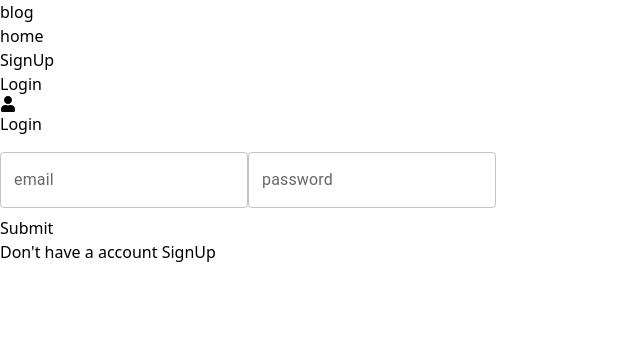
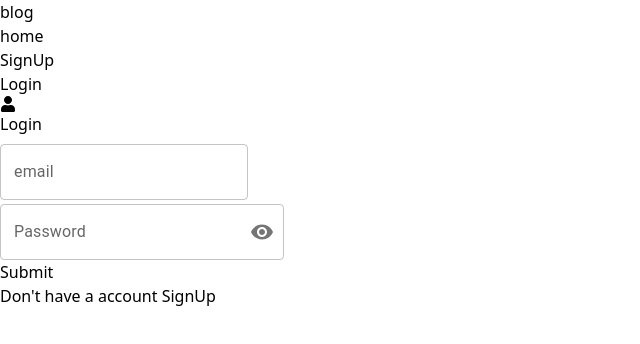
Before and after one commit to JeevanAchar/firebase-blog-app, a React (Vite) app: page /login in a window 1280 px wide. Shown: the top 344 px of the page, without its empty margins (0-640 px from the left). Built offline with nearby package versions, Linux system fonts and the light colour scheme.

Commit message:
user auth using formik and yup , login , signuo

```diff
--- a/package.json
+++ b/package.json
@@ -12,11 +12,14 @@
   "dependencies": {
     "@emotion/react": "^11.11.4",
     "@emotion/styled": "^11.11.5",
+    "@mui/icons-material": "^5.15.18",
     "@mui/material": "^5.15.18",
+    "formik": "^2.4.6",
     "react": "^18.2.0",
     "react-dom": "^18.2.0",
     "react-icons": "^5.2.1",
-    "react-router-dom": "^6.23.1"
+    "react-router-dom": "^6.23.1",
+    "yup": "^1.4.0"
   },
   "devDependencies": {
     "@types/react": "^18.2.66",
--- a/src/components/auth/Login.jsx
+++ b/src/components/auth/Login.jsx
@@ -1,17 +1,76 @@
-import { TextField } from '@mui/material';
+import { FormControl, IconButton, InputAdornment, InputLabel, OutlinedInput, TextField } from '@mui/material';
 import { Link } from 'react-router-dom';
-import React from 'react'
+import React from 'react';
+import { useFormik } from 'formik';
+import { Visibility } from '@mui/icons-material';
 
 const Login = () => {
+  const passwordRules = /^(?=.*\d)(?=.*[a-z])(?=.*[A-Z]).{8,}$/;
+  const [showPassword, setShowPassword] = React.useState(false);
+  const handleClickShowPassword = () => setShowPassword((show) => !show);
+  const handleMouseDownPassword = (event) => {
+    event.preventDefault()
+  }
+
+  const validate = values => {
+    const errors = {};
+
+    if (!values.email) {
+      errors.email = "required";
+    } else if (!/^[A-Z0-9._%+-]+@[A-Z0-9.-]+\.[A-Z]{2,4}$/i.test(values.email)) {
+      errors.email = "Invalid email address";
+    };
+
+    if (!values.password) {
+      errors.password = "required";
+    } else if (!/^(?=.*\d)(?=.*[a-z])(?=.*[A-Z]).{8,}$/.test(values.password)) {
+      errors.password = "Must contain atleast 1 uppercase, 1 lowercase, and 1 numeric character. Minimum 8 character";
+    };
+    return errors;
+  }
+
+  const formik = useFormik({
+    initialValues: {
+      email: "",
+      password: ""
+    },
+    validate,
+    onSubmit: (values) => {
+      console.log(values);
+    }
+  })
+
   return (
     <div className='h-full w-full'>
       <div className='max-w-lg p-4 bg-gray-50 shadow-2xl mx-auto min-h-96 mt-16'>
         <h2 className='text-3xl font-semibold text-center font-mono my-5 underline'>Login</h2>
-        <form className='max-w-96 mx-auto'>
-          <TextField id="outlined-basic" label="email" variant="outlined" className='w-full' margin='normal' />
-          <TextField id="outlined-basic" label="password" variant="outlined" className='w-full' margin='normal' />
+        <form className='max-w-96 mx-auto' autoComplete='off' onSubmit={formik.handleSubmit} >
+          <TextField id="email" label="email" name='email' variant="outlined" className='w-full' margin='dense' value={formik.values.email} onChange={formik.handleChange} onBlur={formik.handleBlur} />
+          <p className="h-5 w-full text-sm text-red-600">
+            {formik.touched.email && formik.errors.email ? formik.errors.email : null}
+          </p>
+          {/* <TextField id="password" label="password" name='password' variant="outlined" className='w-full' margin='dense' value={formik.values.password} onChange={formik.handleChange} onBlurCapture={formik.handleBlur} /> */}
+          <FormControl className='w-full mt-3'>
+            <InputLabel htmlFor="outlined-adornment-password">Password</InputLabel>
+            <OutlinedInput id="password" label="password" name='password' type={showPassword ? "text" : "password"} variant="outlined" margin='dense'
+              value={formik.values.password} onChange={formik.handleChange} onBlur={formik.handleBlur} endAdornment={
+                <InputAdornment position="end">
+                  <IconButton
+                    aria-label="toggle password visibility"
+                    onClick={handleClickShowPassword}
+                    onMouseDown={handleMouseDownPassword}
+                    edge="end"
+                  >
+                    {showPassword ? <VisibilityOff /> : <Visibility />}
+                  </IconButton>
+                </InputAdornment>
+              } />
+          </FormControl>
+          <p className="h-8 w-full text-sm text-red-600">
+            {formik.touched.password && formik.errors.password ? formik.errors.password : null}
+          </p>
           <div className='text-center'>
-            <button className='px-24 py-3 bg-blue-700 text-white rounded-lg my-4'>Submit</button>
+            <button className='px-24 py-3 bg-blue-700 text-white rounded-lg my-4' type='submit'>Submit</button>
           </div>
           <div className='font-medium'>Don't have a account <span className='text-blue-700 font-semibold underline cursor-pointer hover:text-blue-500 hover:no-underline'><Link to="/sign-up" >SignUp</Link></span></div>
         </form>
--- a/src/components/auth/SignUp.jsx
+++ b/src/components/auth/SignUp.jsx
@@ -1,17 +1,69 @@
-import { TextField } from '@mui/material'
+import { FormControl, InputLabel, TextField, OutlinedInput, InputAdornment, IconButton } from '@mui/material'
 import React from 'react';
 import { Link } from 'react-router-dom';
+import { useFormik } from 'formik';
+import * as Yup from "yup";
+import Visibility from '@mui/icons-material/Visibility';
+import VisibilityOff from '@mui/icons-material/VisibilityOff';
 
 const SignUp = () => {
+  const passwordRules = /^(?=.*\d)(?=.*[a-z])(?=.*[A-Z]).{8,}$/;
+  const [showPassword, setShowPassword] = React.useState(false);
+  const handleClickShowPassword = () => setShowPassword((show) => !show);
+  const handleMouseDownPassword = (event) => {
+    event.preventDefault()
+  }
+
+  const handleSubmit = (values, actions) => {
+    try {
+      console.log(values);
+    } catch (error) {
+      console.log(error);
+    }
+  }
+
+  const formik = useFormik({
+    initialValues: {
+      email: "",
+      password: ""
+    },
+    validationSchema: Yup.object().shape({
+      email: Yup.string().email("Invalid email address").required("required"),
+      password: Yup.string().matches(passwordRules, "Must contain atleast 1 uppercase, 1 lowercase, and 1 numeric character. Minimum 8 character").required("required"),
+    }),
+    onSubmit: handleSubmit,
+  })
+
   return (
     <div className='w-full h-full'>
       <div className="max-w-lg p-4 bg-gray-50 shadow-2xl mx-auto min-h-96 mt-16">
         <h2 className='text-center font-semibold text-4xl my-5'>Sign-up</h2>
-        <form className="max-w-96 mx-auto">
-          <TextField id="outlined-basic" label="email" variant="outlined" className='w-full' margin='normal' />
-          <TextField id="outlined-basic" label="password" variant="outlined" className='w-full' margin='normal' />
+        <form className="max-w-96 mx-auto" onSubmit={formik.handleSubmit} autoComplete='off'>
+          <TextField id="email" label="email" name='email' variant="outlined" className='w-full' margin='dense' value={formik.values.email} onChange={formik.handleChange} onBlur={formik.handleBlur} />
+          <p className='h-5 w-full text-sm text-red-600 mb-2'>{
+            formik.touched.email && formik.errors.email ? formik.errors.email : null
+          }</p>
+          <FormControl className='w-full mt-3'>
+            <InputLabel htmlFor="outlined-adornment-password">Password</InputLabel>
+            <OutlinedInput id="password" label="password" name='password' type={showPassword ? "text" : "password"} variant="outlined" margin='dense'
+              value={formik.values.password} onChange={formik.handleChange} onBlur={formik.handleBlur} endAdornment={
+                <InputAdornment position="end">
+                  <IconButton
+                    aria-label="toggle password visibility"
+                    onClick={handleClickShowPassword}
+                    onMouseDown={handleMouseDownPassword}
+                    edge="end"
+                  >
+                    {showPassword ? <VisibilityOff /> : <Visibility />}
+                  </IconButton>
+                </InputAdornment>
+              } />
+          </FormControl>
+          <p className="h-8 w-full text-sm text-red-600">{
+            formik.touched.password && formik.errors.password ? formik.errors.password : null
+          }</p>
           <div className='text-center'>
-            <button className='px-24 py-3 text-white font-semibold bg-blue-600 rounded-md my-3'>Submit</button>
+            <button className='px-24 py-3 text-white font-semibold bg-blue-600 rounded-md my-3' type='submit'>Submit</button>
           </div>
           <div className="font-medium">Have an account <span className='text-blue-700 underline cursor-pointer font-bold hover:text-blue-500 hover:no-underline'><Link to="/login">Login</Link></span></div>
         </form>
--- a/src/components/common/Profile.jsx
+++ b/src/components/common/Profile.jsx
@@ -8,10 +8,10 @@ import { Link } from 'react-router-dom';
 
 const Profile = () => {
     return (
-        <div className='w-full h-full'>
+        <div className='w-full h-full absolute top-0 z-50 bg-white'>
             <div className='max-w-[400px] mx-auto p-4 bg-gray-50 shadow-2xl'>
                 <div className='flex items-center justify-between'>
-                    <FaArrowLeft className='cursor-pointer' />
+                    <Link to="/"><FaArrowLeft className='cursor-pointer' /></Link>
                     <span className='w-56 text-3xl font-semibold underline text-gray-500'>Profile</span>
                 </div>
                 <div className='flex items-center justify-center my-4' >
```
Also changed, not shown: 1 other file (tests, documents, lock files or other folders).
